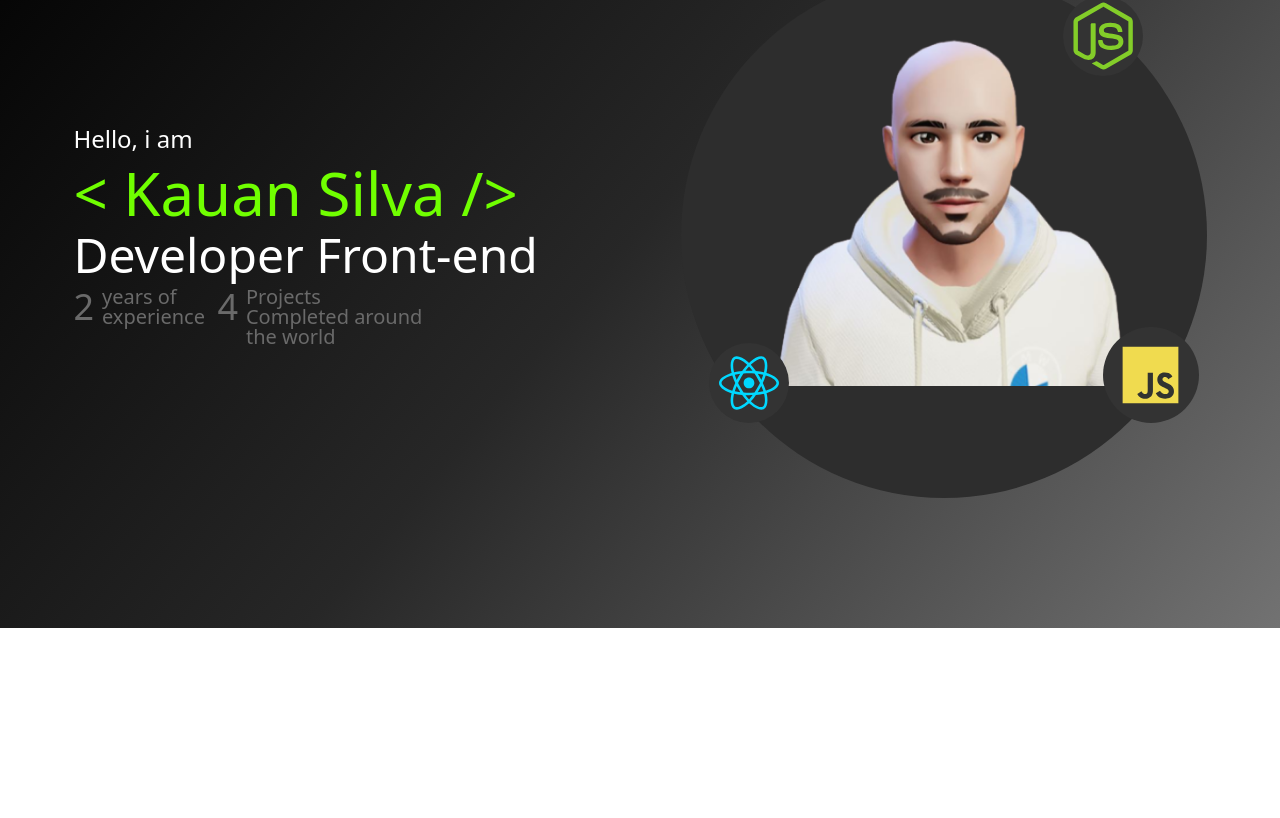
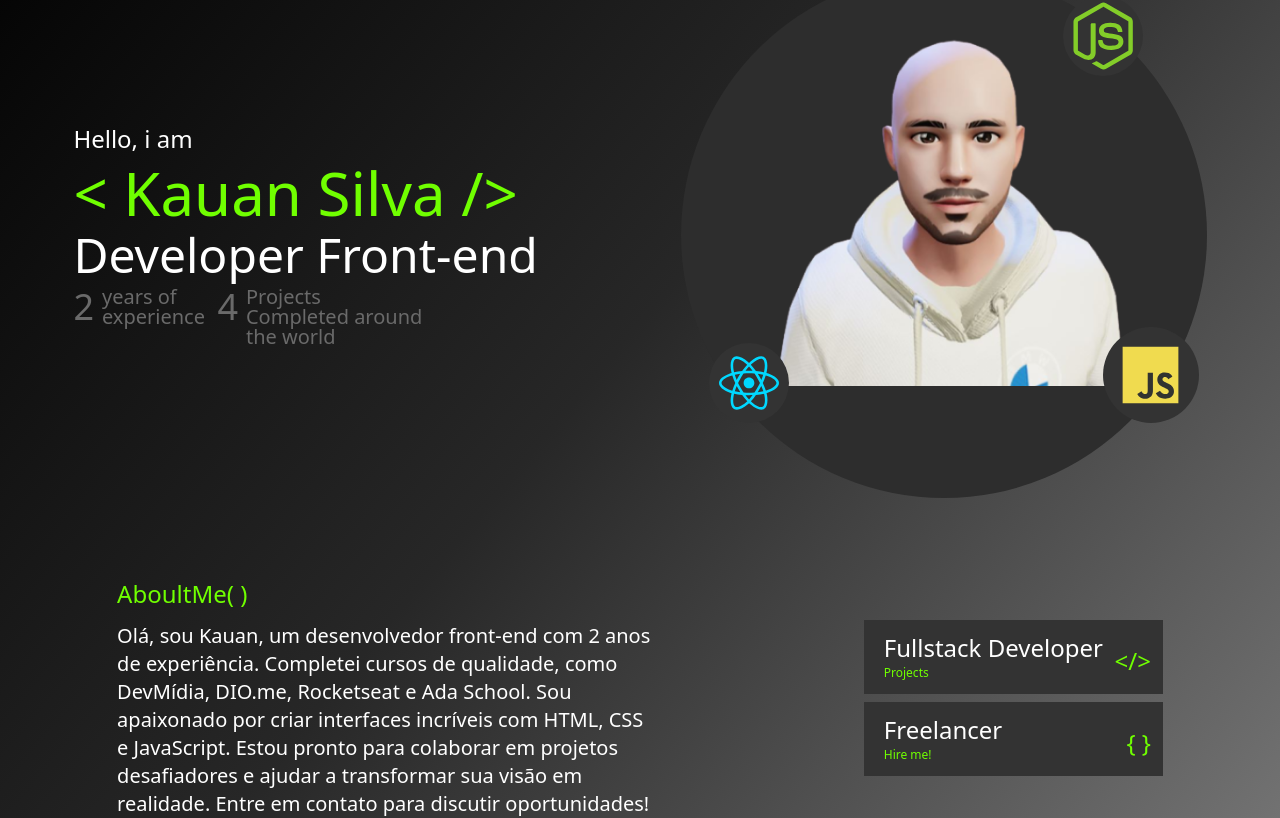
Before and after one commit to silvakwan1/Portifolio_react, a React (Vite) app: page / in a window 1280 px wide. Shown: the part 172-990 px from the top of the page. Before the commit the page ends 800 px from the top, so only its background shows below. Built offline with nearby package versions, Linux system fonts and the light colour scheme.

Commit message:
creat About

```diff
--- /dev/null
+++ b/src/AboutMe.jsx
@@ -0,0 +1,45 @@
+import { Element } from "react-scroll";
+
+function AboultMe() {
+  return (
+    <>
+      <section className="flex justify-center gap-[20%] w-10/12 mx-auto text-white">
+        <div className="w-1/2">
+          <Element name="AboultMe">
+            <h2 className="text-linearGren text-2xl mb-3">AboultMe( )</h2>
+          </Element>
+          <p className="text-xl">
+            Olá, sou Kauan, um desenvolvedor front-end com 2 anos de
+            experiência. Completei cursos de qualidade, como DevMídia, DIO.me,
+            Rocketseat e Ada School. Sou apaixonado por criar interfaces
+            incríveis com HTML, CSS e JavaScript. Estou pronto para colaborar em
+            projetos desafiadores e ajudar a transformar sua visão em realidade.
+            Entre em contato para discutir oportunidades!
+          </p>
+        </div>
+        <div className="flex flex-col justify-center gap-2 ">
+          <div className="bg-[#333] px-5 py-3 relative">
+            <p className="whitespace-nowrap mr-10 text-2xl">
+              Fullstack Developer
+            </p>
+            <span className="absolute right-3 top-1/3 text-2xl text-linearGren">
+              {" "}
+              &lt;/&gt;
+            </span>
+            <span className="block text-linearGren text-[12px]">Projects</span>
+          </div>
+          <div className="bg-[#333] px-5 py-3 relative">
+            <p className="whitespace-nowrap mr-10 text-2xl">Freelancer</p>
+            <span className="absolute right-3 top-1/3 text-2xl text-linearGren">
+              {"{ "}
+              {"}"}
+            </span>
+            <span className="block text-linearGren text-[12px]">Hire me!</span>
+          </div>
+        </div>
+      </section>
+    </>
+  );
+}
+
+export default AboultMe;
--- a/src/App.jsx
+++ b/src/App.jsx
@@ -1,5 +1,6 @@
 import Navbar from "./NavBar";
 import Header from "./Header";
+import AboultMe from "./AboutMe";
 // import { Link, Element } from 'react-scroll';
 
 function App() {
@@ -17,6 +18,9 @@ function App() {
     <>
       <Navbar />
       <Header />
+      <main>
+        <AboultMe />
+      </main>
     </>
   );
 }
--- a/src/Modal.jsx
+++ b/src/Modal.jsx
@@ -20,7 +20,7 @@ const Modal = () => {
   };
 
   const urlAPIWhatsApp =
-    "https://wa.me/55619996291203?text=oii%20queria%20fazer%20um%20or%C3%A7amento";
+    "https://wa.me/5561996291203?text=oii%20queria%20fazer%20um%20or%C3%A7amento";
 
   const preventModalClick = (e) => {
     e.stopPropagation();
--- a/src/Navbar.jsx
+++ b/src/Navbar.jsx
@@ -36,7 +36,7 @@ function Navbar() {
         Kauan<span className="text-3xl text-[#F2F2F2]">dev</span>
       </h2>
       <ul className="flex items-center gap-5 ">
-        <Itens item="About" />
+        <Itens item="About" to="AboultMe" />
         <Itens item="Skills" />
         <Itens item="Projects" />
       </ul>
--- a/src/index.css
+++ b/src/index.css
@@ -3,6 +3,5 @@
 @tailwind utilities;
 
 body {
-  height: 100vh;
   background-image: linear-gradient(130deg, #000000, #272727, #727272);
 }
```
